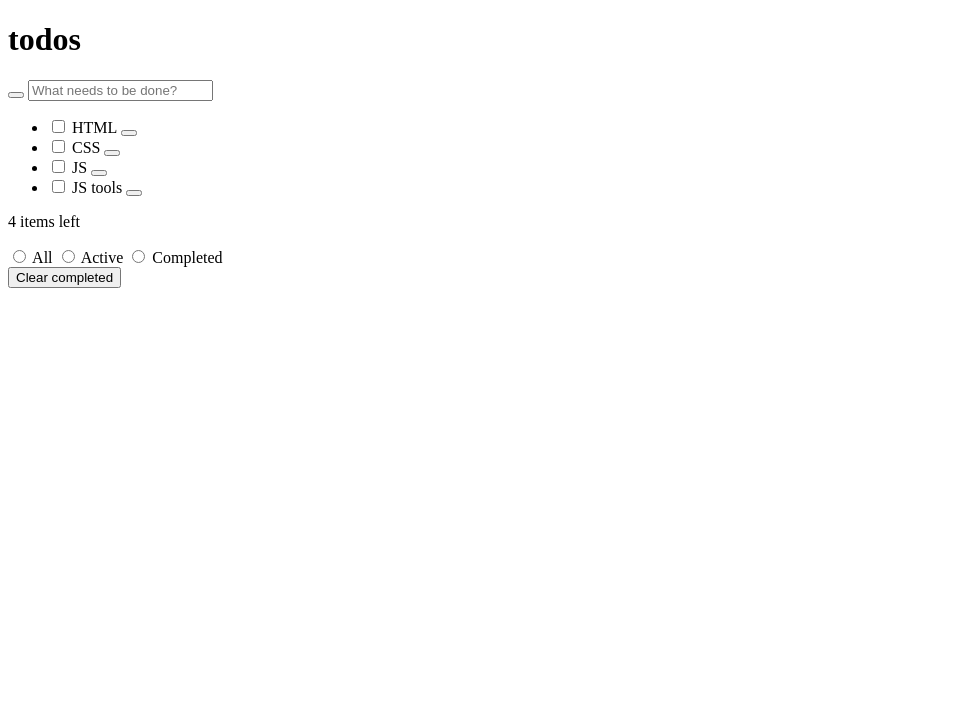
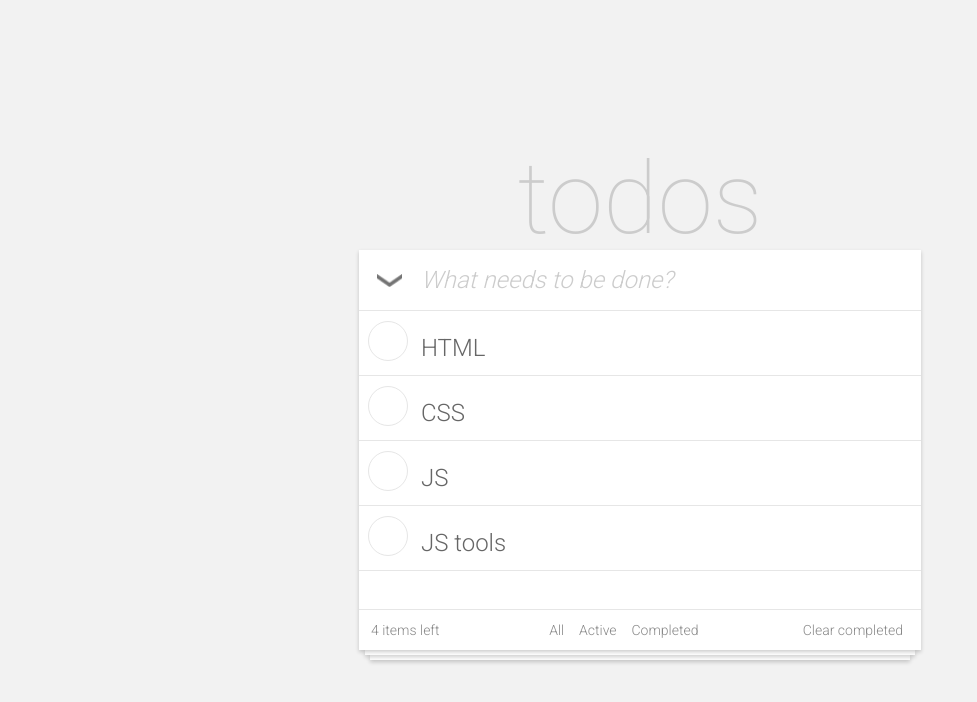
Before and after one commit to ok-technopolis-autumn-2022/Alexander_Peskov, a plain HTML site: page index.html in a window 1280 px wide. Shown: the whole page, without its empty margins (0-977 px from the left). Drawn offline with Linux system fonts and the light colour scheme.

Commit message:
add style

```diff
--- a/index.html
+++ b/index.html
@@ -3,17 +3,21 @@
 <head>
     <meta charset="UTF-8">
     <title>Todo List</title>
+    <link href="style/style.css" rel="stylesheet"/>
+    <link rel="preconnect" href="https://fonts.googleapis.com">
+    <link rel="preconnect" href="https://fonts.gstatic.com" crossorigin>
+    <link href="https://fonts.googleapis.com/css2?family=Roboto:wght@100;300&display=swap" rel="stylesheet">
 </head>
 <body>
     <div class="todo-app">
         <header class="todo-app__header">
-            <h1>todos</h1>
+            todos
         </header>
 
         <main class="todo-app__frame">
             <section class="todo-app__main-controls">
-                <button class="select-all" title="Select all tasks" aria-label="Select all tasks"></button>
-                <input type="text" aria-label="Find task" placeholder="What needs to be done?">
+                <button class="todo-app__select-all" title="Select all tasks" aria-label="Select all tasks"></button>
+                <input class="todo-app__new-task-text" type="text" aria-label="Add task" placeholder="What needs to be done?">
             </section>
 
             <section class="todo-app__tasks">
@@ -22,7 +26,7 @@
                         <div class="task-item__view">
                             <label>
                                 <input type="checkbox" class="task-item__status" aria-label="Task: HTML">
-                                HTML
+                                <span class="task-item__text">HTML</span>
                             </label>
                             <button class="delete-task" title="Delete task: HTML" aria-label="Delete task: HTML"></button>
                         </div>
@@ -39,7 +43,7 @@
                         <div class="task-item__view">
                             <label>
                                 <input type="checkbox" class="task-item__status" aria-label="Task: CSS">
-                                CSS
+                                <span class="task-item__text">CSS</span>
                             </label>
                             <button class="delete-task" title="Delete task: CSS" aria-label="Delete task: CSS"></button>
                         </div>
@@ -56,7 +60,7 @@
                         <div class="task-item__view">
                             <label>
                                 <input type="checkbox" class="task-item__status" aria-label="Task: JS">
-                                JS
+                                <span class="task-item__text">JS</span>
                             </label>
                             <button class="delete-task" title="Delete task: JS" aria-label="Delete task: JS"></button>
                         </div>
@@ -73,7 +77,7 @@
                         <div class="task-item__view">
                             <label>
                                 <input type="checkbox" class="task-item__status" aria-label="Task: JS tools">
-                                JS tools
+                                <span class="task-item__text">JS tools</span>
                             </label>
                             <button class="delete-task" title="Delete task: JS tools" aria-label="Delete task: JS tools"></button>
                         </div>
@@ -96,15 +100,15 @@
                 <section class="switches" role="radiogroup" aria-label="Filter tasks">
                     <label class="all-switch">
                         <input type="radio" name="switch" aria-label="Select all tasks">
-                        All
+                        <span class="switch-text">All</span>
                     </label>
                     <label class="active-switch"></label>
                         <input type="radio" name="switch" aria-label="Select active tasks">
-                        Active
+                        <span class="switch-text">Active</span>
                     </label>
                     <label class="completed-switch">
                         <input type="radio" name="switch" aria-label="Select completed tasks">
-                        Completed
+                        <span class="switch-text">Completed</span>
                     </label>
                 </section>
                 <button class="clear-button" title="Clear completed tasks" aria-label="Clear completed tasks">
@@ -112,6 +116,8 @@
                 </button>
             </footer>
         </main>
+        <div class="todo-app__decoration-first"></div>
+        <div class="todo-app__decoration-second"></div>
     </div>
 </body>
 </html>
--- /dev/null
+++ b/style/style.css
@@ -0,0 +1,189 @@
+body {
+    background-color: #F2F2F2;
+    color: #666666;
+    font-family: 'Roboto', serif;
+    display: flex;
+    min-height: 100vh;
+    margin: 0;
+    padding: 0;
+    align-items: center;
+    justify-content: center;
+}
+
+.todo-app {
+    display: flex;
+    flex-direction: column;
+    align-items: center;
+}
+
+.todo-app__header {
+    display: flex;
+    justify-content: center;
+    font-weight: 100;
+    font-size: 100px;
+    color: #CCCCCC;
+    height: 110px;
+}
+
+.todo-app__main-controls {
+    display: flex;
+    height: 60px;
+    border-bottom: 1px solid #E6E6E6;
+}
+
+.todo-app__new-task-text {
+    font-family: 'Roboto', serif;
+    font-style: italic;
+    text-align: left;
+    font-size: 24px;
+
+    border: none;
+    color: #666666;
+}
+
+.todo-app__new-task-text::placeholder {
+    color: #CCCCCC;
+}
+
+.todo-app__frame {
+    background-color: #FFFFFF;
+    display: flex;
+    flex-direction: column;
+    min-height: 400px;
+    width: 562px;
+    box-shadow: 0px 2px 4px 0px #00000033;
+
+}
+
+.todo-app__select-all {
+    background-image: url("../icons/select-all.png");
+    background-repeat: no-repeat;
+    background-position: center;
+    background-size: 25px;
+    border: 0px #000 solid;
+    background-color: #fff;
+    width: 40px;
+    height: 40px;
+    align-self: center;
+    margin: 10px;
+}
+
+.task-item__text {
+    vertical-align: 50%;
+    font-size: 24px;
+    font-weight: 300;
+    color: #666666;
+}
+
+.task-item__status {
+    margin: 9px;
+    align-self: center;
+    width: 40px;
+    height: 40px;
+    border: 1px solid #E6E6E6;
+    border-radius: 50%;
+    background-color: #FFFFFF;
+}
+
+.task-item__status:checked {
+    background-image: url("../icons/completed.png");
+    background-repeat: no-repeat;
+    background-position: center;
+    background-size: 24px;
+    border: 1px solid #5DC2AF;
+}
+
+.task-item__status:checked + .task-item__text {
+    text-decoration: line-through;
+    color: #CCCCCC;
+}
+
+input[type="checkbox"] {
+    appearance: none;
+}
+
+.todo-app__task-list {
+    padding: 0;
+    margin: 0;
+}
+
+.todo-app__task-item {
+    display: flex;
+    justify-content: space-between;
+    align-items: center;
+    white-space: nowrap;
+    height: 64px;
+    background: #FFFFFF;
+    border-bottom: inset 1px #E6E6E6;
+}
+
+.todo-app__task-item:hover {
+    background: #FAFAFA;
+}
+
+.delete-task {
+    border: 0px #000 solid;
+    background-color: #fff;
+}
+
+.task-item__view:hover > .delete-task,
+.delete-task:focus {
+    background-image: url("../icons/close.png");
+    background-repeat: no-repeat;
+    background-position: center;
+    background-size: 20px;
+    border: 0px #000 solid;
+    background-color: #FAFAFA;
+    width: 40px;
+    height: 40px;
+    align-self: center;
+    vertical-align: super;
+}
+
+.todo-app__actions-bar {
+    height: 40px;
+    color: #888888;
+    font-size: 14px;
+    display: flex;
+    margin-top: auto;
+    justify-content: space-between;
+    border-top: 1px solid #E6E6E6;
+    align-items: center;
+    padding: 0px 12px;
+}
+
+input[type="radio"]:checked + .switch-text {
+    border: 1px solid #EBDFDF;
+}
+
+input[type="radio"]:focus + .switch-textt {
+    border: 1px solid #000000;
+}
+
+input[type="radio"] {
+    appearance: none;
+}
+
+.clear-button {
+    font-family: 'Roboto', serif;
+    font-size: 14px;
+    color: #888888;;
+    border: 0px #000 solid;
+    background-color: #fff;
+}
+
+.todo-app__decoration-first {
+    background-color: #FFFFFF;
+    width: 98%;
+    height: 5px;
+    z-index: -1;
+    box-shadow: 0px 2px 4px 0px #00000033;
+}
+
+.todo-app__decoration-second {
+    background-color: #FFFFFF;
+    width: 96%;
+    height: 5px;
+    z-index: -2;
+    box-shadow: 0px 2px 4px 0px #00000033;
+}
```
Also changed, not shown: icons/close.png (added), icons/completed.png (added), icons/select-all.png (added).
